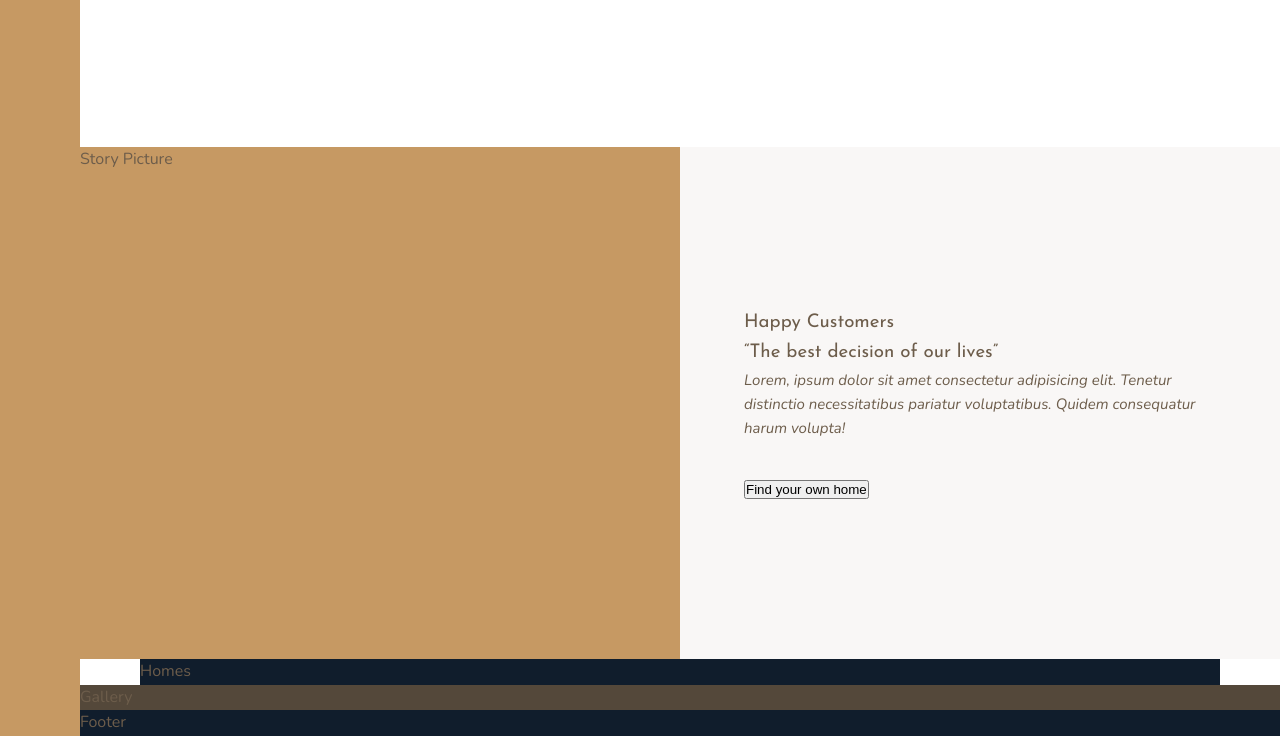
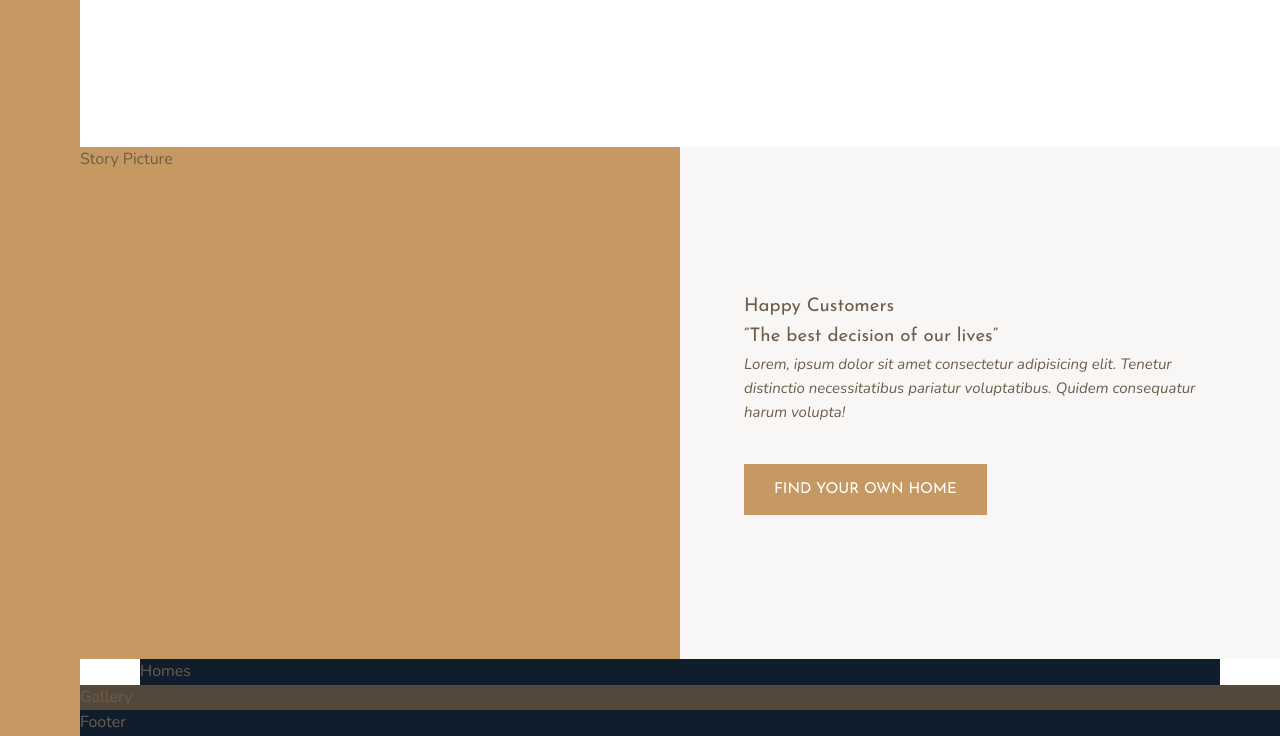
Before and after one commit to Emizzari/Nexter, a website: page index.html in a window 1280 px wide. Shown: the part 1161-1897 px from the top of the page. Drawn offline with nearby package versions, Linux system fonts and the light colour scheme; files that its build step writes are made by us from their sources.

Commit message:
Styling button

```diff
--- a/sass/_typography.scss
+++ b/sass/_typography.scss
@@ -27,3 +27,23 @@
         color: $color-grey-dark-1
     }
 }
+
+.btn{
+    background-color: $color-primary;
+    color: #fff;
+    border: none;
+    border-radius: none;
+    font-family: $font-display;
+    font-size: 1.5rem;
+    text-transform: uppercase;
+    padding: 1.8rem 3rem;
+    cursor: pointer;
+    transition: all .2s;
+
+    &:hover,
+    &:focus {
+        background-color: $color-primary-dark;
+        outline: none;
+        border: none;
+    }
+}
```
